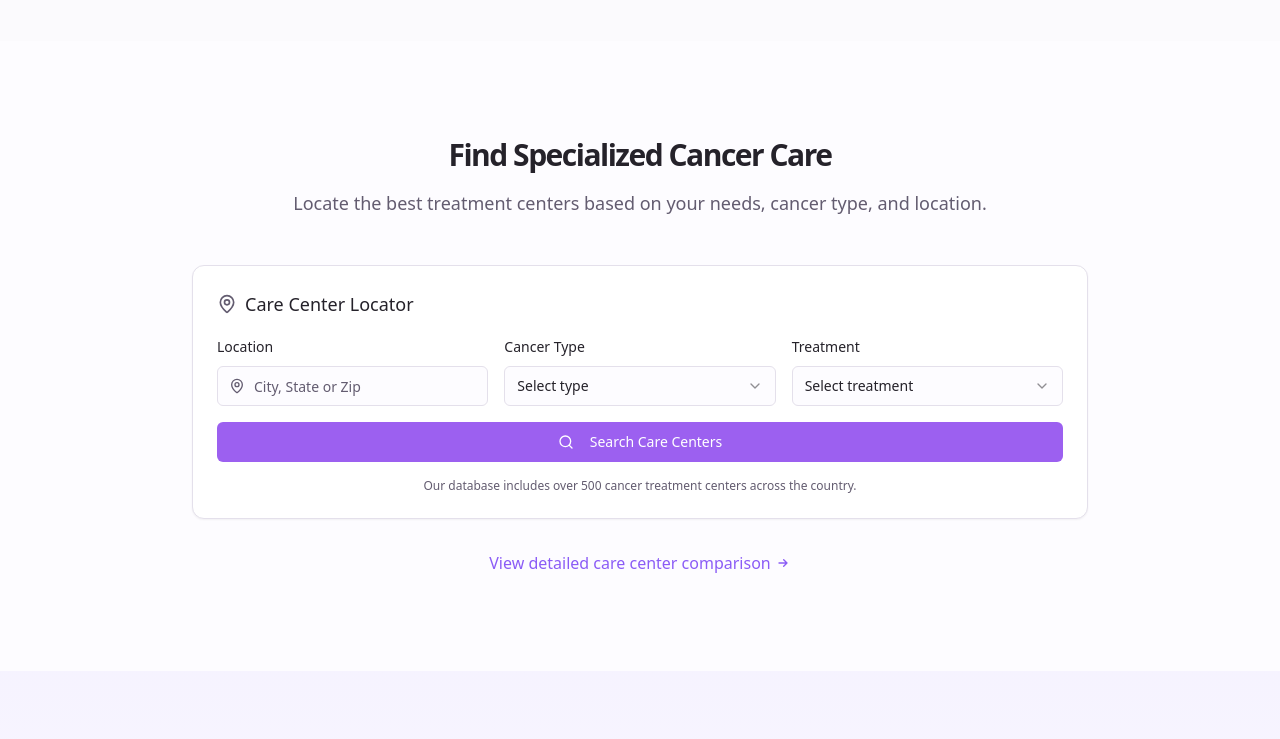
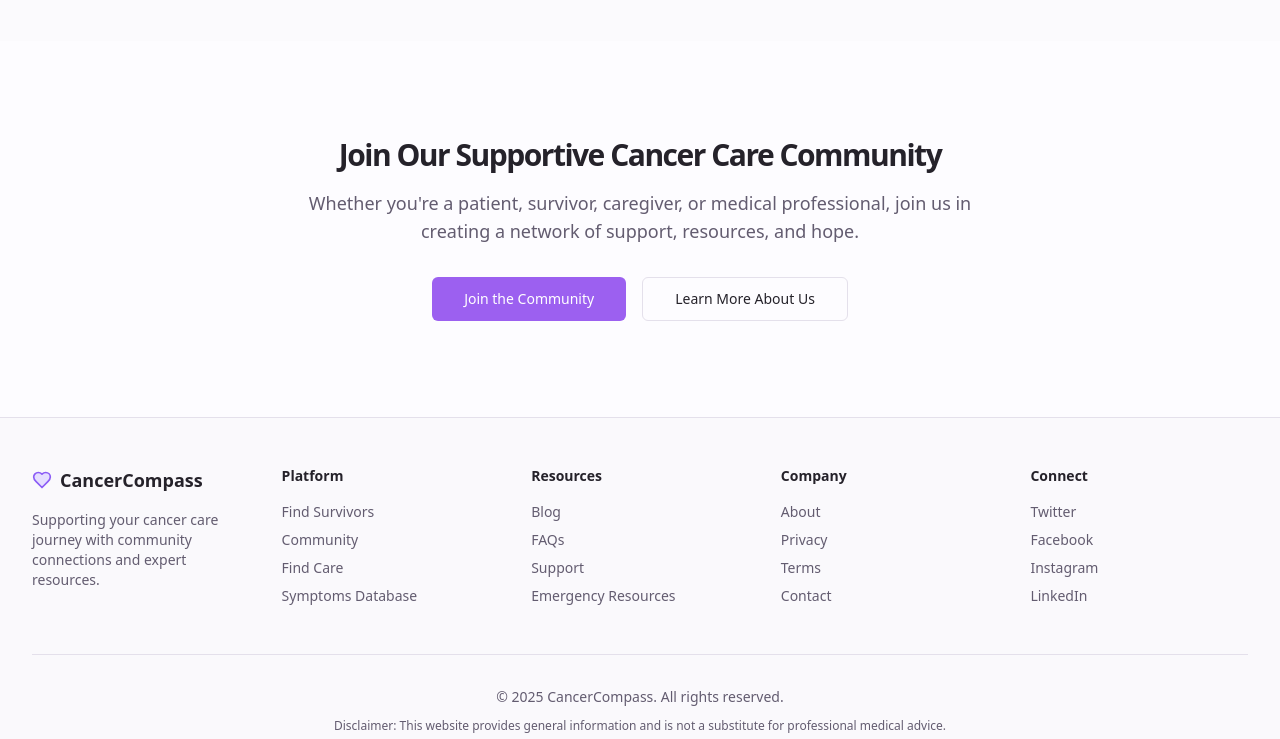
Before and after one commit to la-dev05/CancerLink, a React (Vite) app: page / in a window 1280 px wide. Shown: the part 1940-2679 px from the top of the page. Built offline with nearby package versions, Linux system fonts and the light colour scheme.

Commit message:
removed center location and ai assitant

```diff
--- a/src/pages/Index.tsx
+++ b/src/pages/Index.tsx
@@ -1,10 +1,7 @@
-
 import Layout from "@/components/layout/Layout";
 import Hero from "@/components/home/Hero";
 import Features from "@/components/home/Features";
 import SurvivorHighlights from "@/components/home/SurvivorHighlights";
-import CareLocator from "@/components/home/CareLocator";
-import AIAssistant from "@/components/home/AIAssistant";
 import CallToAction from "@/components/home/CallToAction";
 
 const Index = () => {
@@ -13,8 +10,6 @@ const Index = () => {
       <Hero />
       <Features />
       <SurvivorHighlights />
-      <CareLocator />
-      <AIAssistant />
       <CallToAction />
     </Layout>
   );
```
Also changed, not shown: 1 other file (tests, documents, lock files or other folders).
